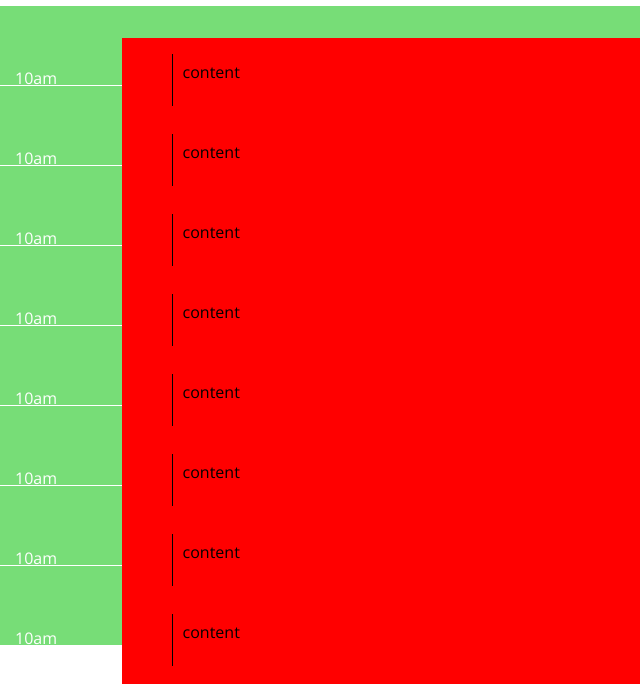
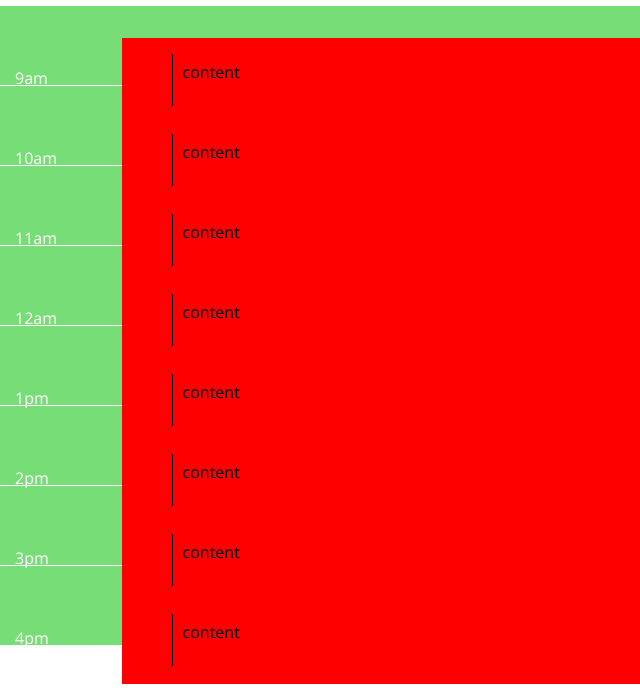
Before and after one commit to Malletmania/05-Calendar, a plain HTML site: page index.html in a window 1280 px wide. Shown: the part 378-1074 px from the top of the page, 0-640 px from the left. Drawn offline with nearby package versions, Linux system fonts and the light colour scheme.

Commit message:
adjusted times

```diff
--- a/index.html
+++ b/index.html
@@ -52,7 +52,7 @@
       <div class="row" data-hour="09:00:00">
         <div class="col-1 col-md-1 col-lg-1">
           <div class="hourTime">
-            <p>10am</p>
+            <p>9am</p>
           </div>
         </div>
         <div class="col-10 col-md-10 col-lg-10">
@@ -88,7 +88,7 @@
       <div class="row" data-hour="11:00:00">
         <div class="col-1 col-md-1 col-lg-1">
           <div class="hourTime">
-            <p>10am</p>
+            <p>11am</p>
           </div>
         </div>
         <div class="col-10 col-md-10 col-lg-10">
@@ -106,7 +106,7 @@
       <div class="row" data-hour="12:00:00">
         <div class="col-1 col-md-1 col-lg-1">
           <div class="hourTime">
-            <p>10am</p>
+            <p>12am</p>
           </div>
         </div>
         <div class="col-10 col-md-10 col-lg-10">
@@ -124,7 +124,7 @@
       <div class="row" data-hour="13:00:00">
         <div class="col-1 col-md-1 col-lg-1">
           <div class="hourTime">
-            <p>10am</p>
+            <p>1pm</p>
           </div>
         </div>
         <div class="col-10 col-md-10 col-lg-10">
@@ -142,7 +142,7 @@
       <div class="row" data-hour="14:00:00">
         <div class="col-1 col-md-1 col-lg-1">
           <div class="hourTime">
-            <p>10am</p>
+            <p>2pm</p>
           </div>
         </div>
         <div class="col-10 col-md-10 col-lg-10">
@@ -160,7 +160,7 @@
       <div class="row" data-hour="15:00:00">
         <div class="col-1 col-md-1 col-lg-1">
           <div class="hourTime">
-            <p>10am</p>
+            <p>3pm</p>
           </div>
         </div>
         <div class="col-10 col-md-10 col-lg-10">
@@ -178,7 +178,7 @@
       <div class="row" data-hour="16:00:00">
         <div class="col-1 col-md-1 col-lg-1">
           <div class="hourTime">
-            <p>10am</p>
+            <p>4pm</p>
           </div>
         </div>
         <div class="col-10 col-md-10 col-lg-10">
```
